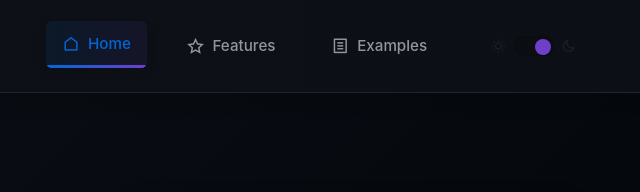
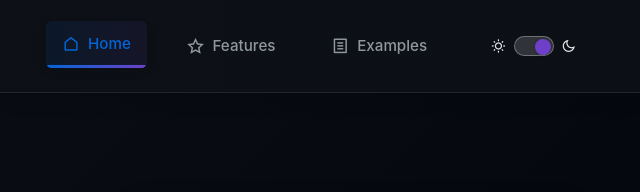
Before and after one commit to FarhanAlam-Official/Github-Readme-Generator, a plain HTML site: page index.html in a window 1280 px wide. Both pictures are taken after a click on the element 1173 px from the left and 46 px from the top of the page. Shown: the top 192 px of the page, 640-1280 px from the left. Drawn offline with nearby package versions, Linux system fonts and the light colour scheme.

Commit message:
Make sun and moon symbols white in dark theme for better visibility

```diff
--- a/style.css
+++ b/style.css
@@ -278,6 +278,11 @@
     opacity: 0.7;
   }
 
+  html.dark-theme .theme-toggle i {
+    color: #ffffff;
+    opacity: 0.9;
+  }
+
   .toggle-track {
     width: 40px;
     height: 20px;
@@ -287,6 +292,11 @@
     padding: 2px;
     transition: all var(--transition-speed);
     border: 1px solid rgba(255, 255, 255, 0.2);
+  }
+
+  html.dark-theme .toggle-track {
+    background: rgba(255, 255, 255, 0.15);
+    border: 1px solid rgba(255, 255, 255, 0.3);
   }
 
   .toggle-thumb {
```
